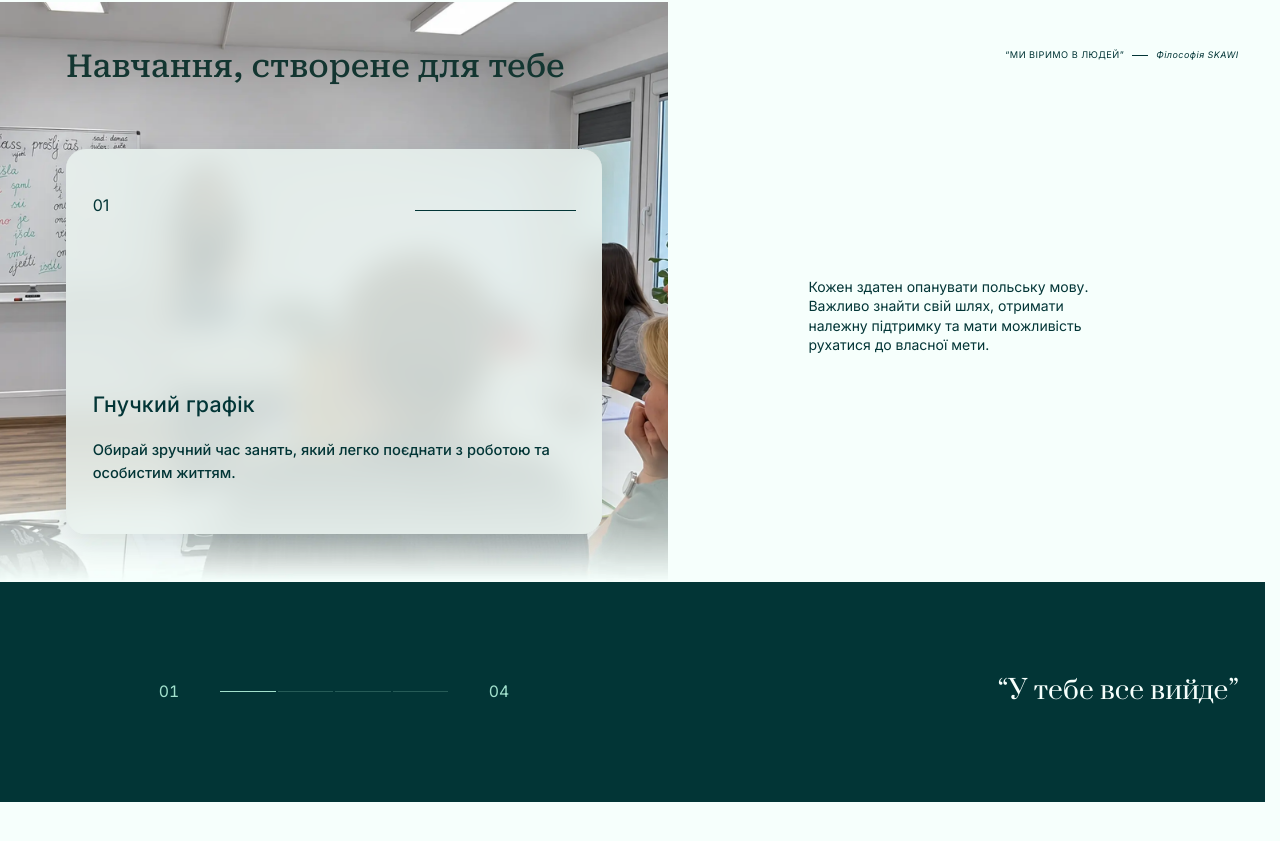
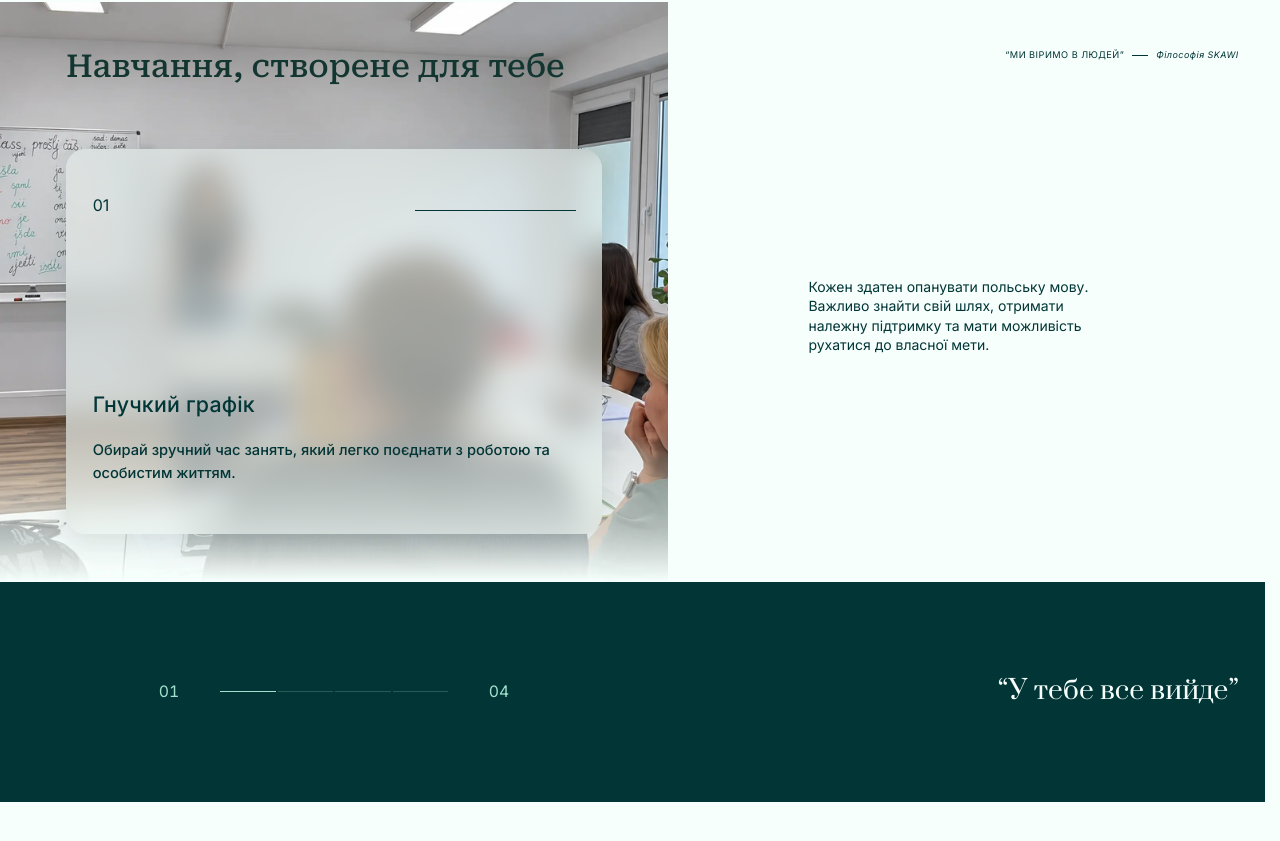
Before and after one commit to Tetiana2309/skawi-website, a React (Vite) app: page / in a window 1280 px wide. Shown: the part 10148-10989 px from the top of the page. Built offline with nearby package versions, Linux system fonts and the light colour scheme.

Commit message:
Reduce benefits glass tint opacity to 60 percent

```diff
--- a/src/sections/Benefits.css
+++ b/src/sections/Benefits.css
@@ -50,7 +50,7 @@
   left: -12.285%; top: -38.174%; width: 124.57%; height: 150.622%;
   object-fit: cover; filter: blur(15px); pointer-events: none;
 }
-.benefits__card-tint { position: absolute; inset: 0; background: rgba(234,244,240,.85); pointer-events: none; }
+.benefits__card-tint { position: absolute; inset: 0; background: rgba(234,244,240,.60); pointer-events: none; }
 .benefits__copy-window { position: absolute; inset: 0; border-radius: inherit; overflow: hidden; }
 .benefits__card {
   position: absolute; inset: 0; visibility: hidden; opacity: 0;
```
